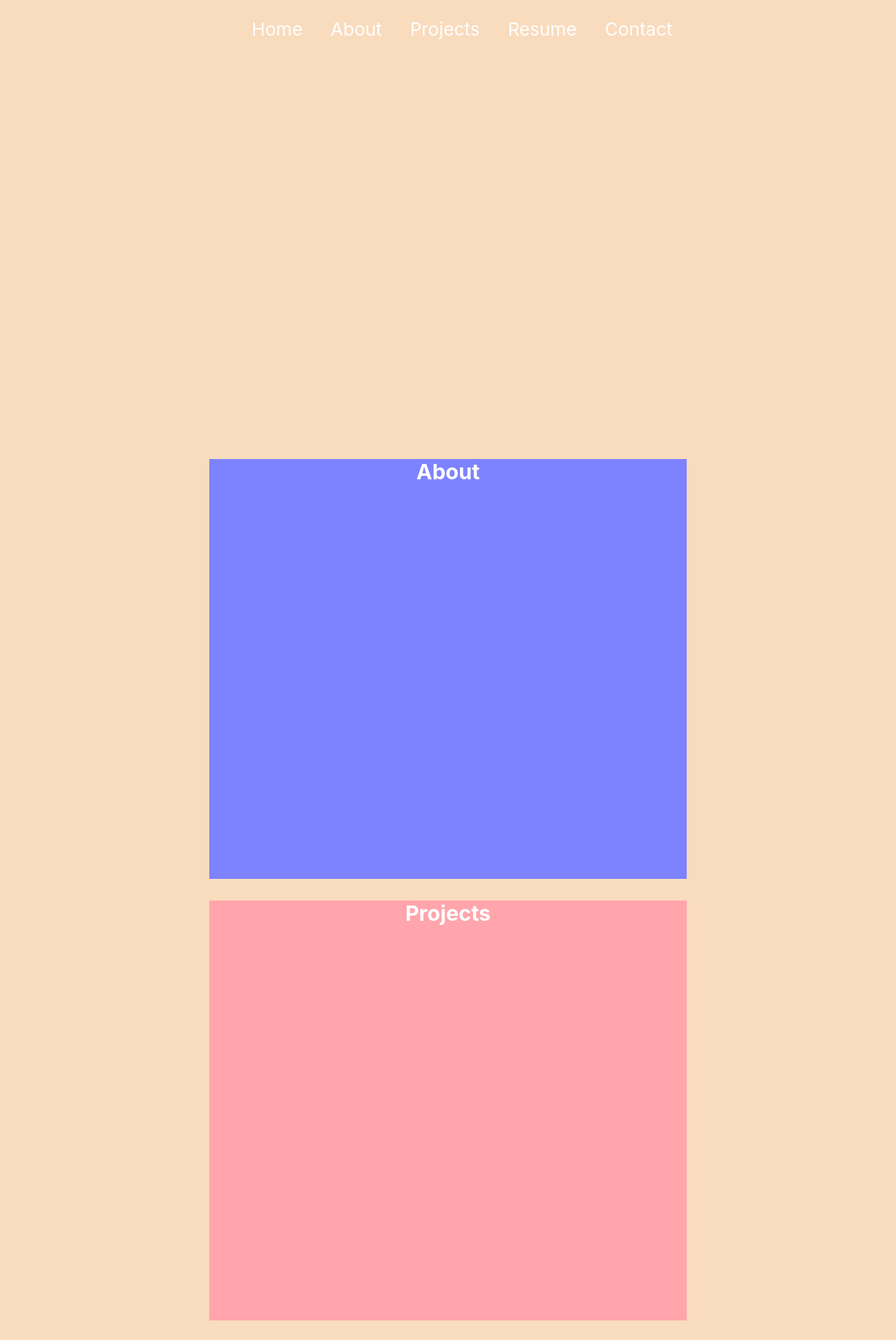
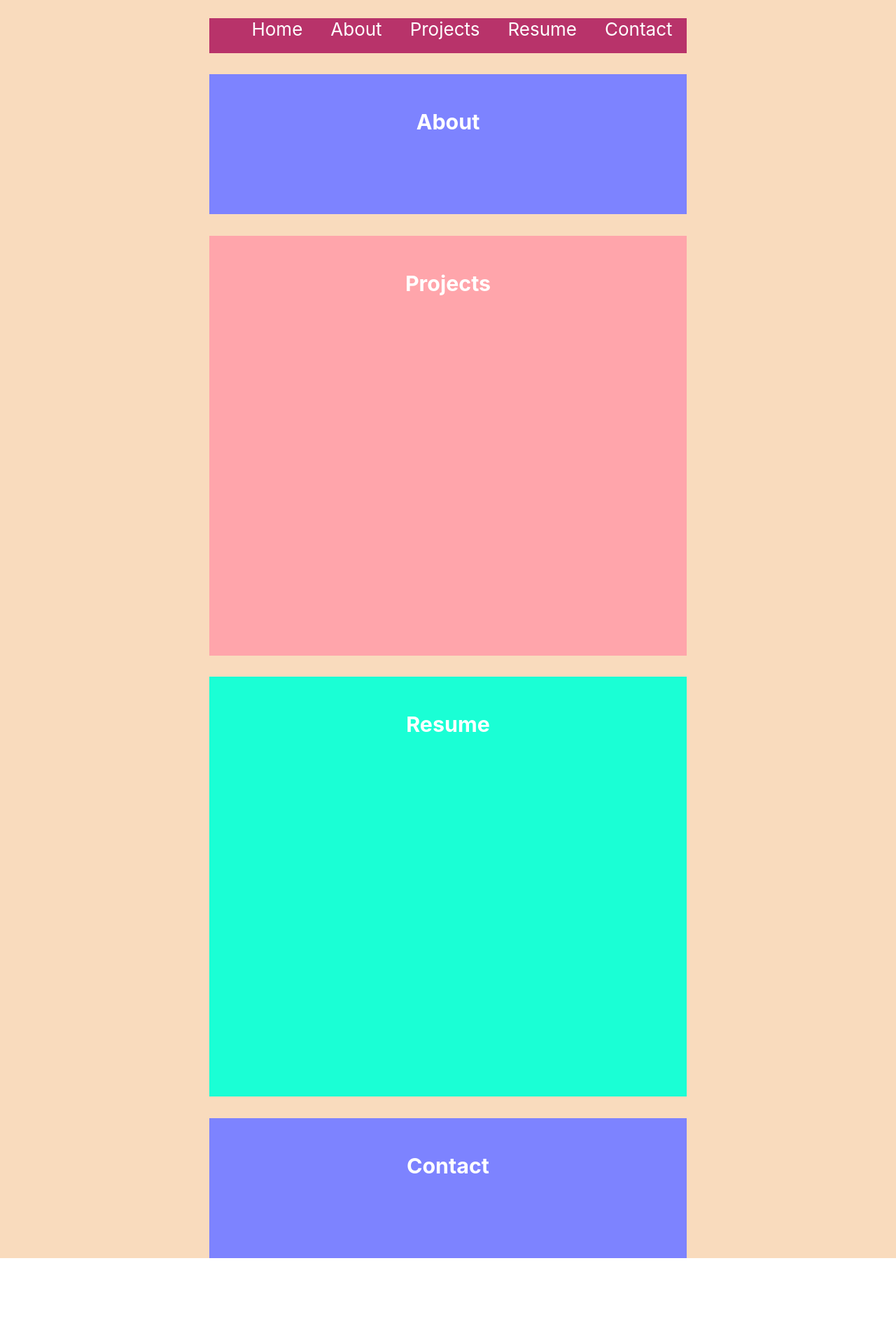
Before and after one commit to avsomers25/website, a React (Create React App) app in the folder website/: page / in a window 1280 px wide. Shown: the top 1915 px of the page at 70% size. After the commit the page ends 1798 px from the top, so only its background shows below. Built offline with nearby package versions, Linux system fonts and the light colour scheme.

Commit message:
scroll to padding

```diff
--- a/website/src/App.css
+++ b/website/src/App.css
@@ -8,7 +8,7 @@
 }
 
 
-.App-header {
+.App-body{
   background-color: #F9DBBD;
   min-height: 100vh;
   display: flex;
@@ -39,6 +39,10 @@
   cursor: pointer;
 }
 
+h3{
+  padding-top: 50px;
+}
+
 .color1{
   height: 600px;
   background-color: #F9DBBD;
@@ -46,7 +50,7 @@
 
 
 .color2{
-  height: 600px;
+  height: 200px;
   background-color: #7D83FF;
 }
 
@@ -63,6 +67,8 @@
 }
 
 .color5{
-  height: 600px;
+  height: 50px;
   background-color: #B8336A;
+  position: sticky;
+  top: 0
 }
--- a/website/src/App.js
+++ b/website/src/App.js
@@ -19,7 +19,7 @@ function Menu(){
 
   return (
     <div>
-      <div className = "color1">
+      <div  className = "color5">
         <ul ref = {home}>
             <li onClick={() => scrollToSection(home)} className="link">
               Home
@@ -38,7 +38,7 @@ function Menu(){
             </li>
           </ul>
 
-      </div>
+      </div >
       <div ref={about} className="color2">
         <h3>About</h3>
       </div>
@@ -48,7 +48,7 @@ function Menu(){
       <div ref={resume} className="color4">
         <h3>Resume</h3>
       </div>
-      <div ref={contact} className="color5">
+      <div ref={contact} className="color2">
         <h3>Contact</h3>
       </div>
     </div>
@@ -56,26 +56,16 @@ function Menu(){
 }
 
 
+
+
 function App() {
   return (
     <div className="App">
-      <header className="App-header">
+      <div className="App-body">
       <Menu></Menu>
-        <img src={R} className="App-logo" alt="logo" />
-        <p>
-          <br></br>
-          <br></br>
-          I am a student at Rutgers studying CS
-        </p>
-        <a
-          className="App-link"
-          href="https://github.com/avsomers25"
-          target="_blank"
-          rel="noopener noreferrer"
-        >
-          Github
-        </a>
-      </header>
+
+      </div>
+
     </div>
   );
 }
```
